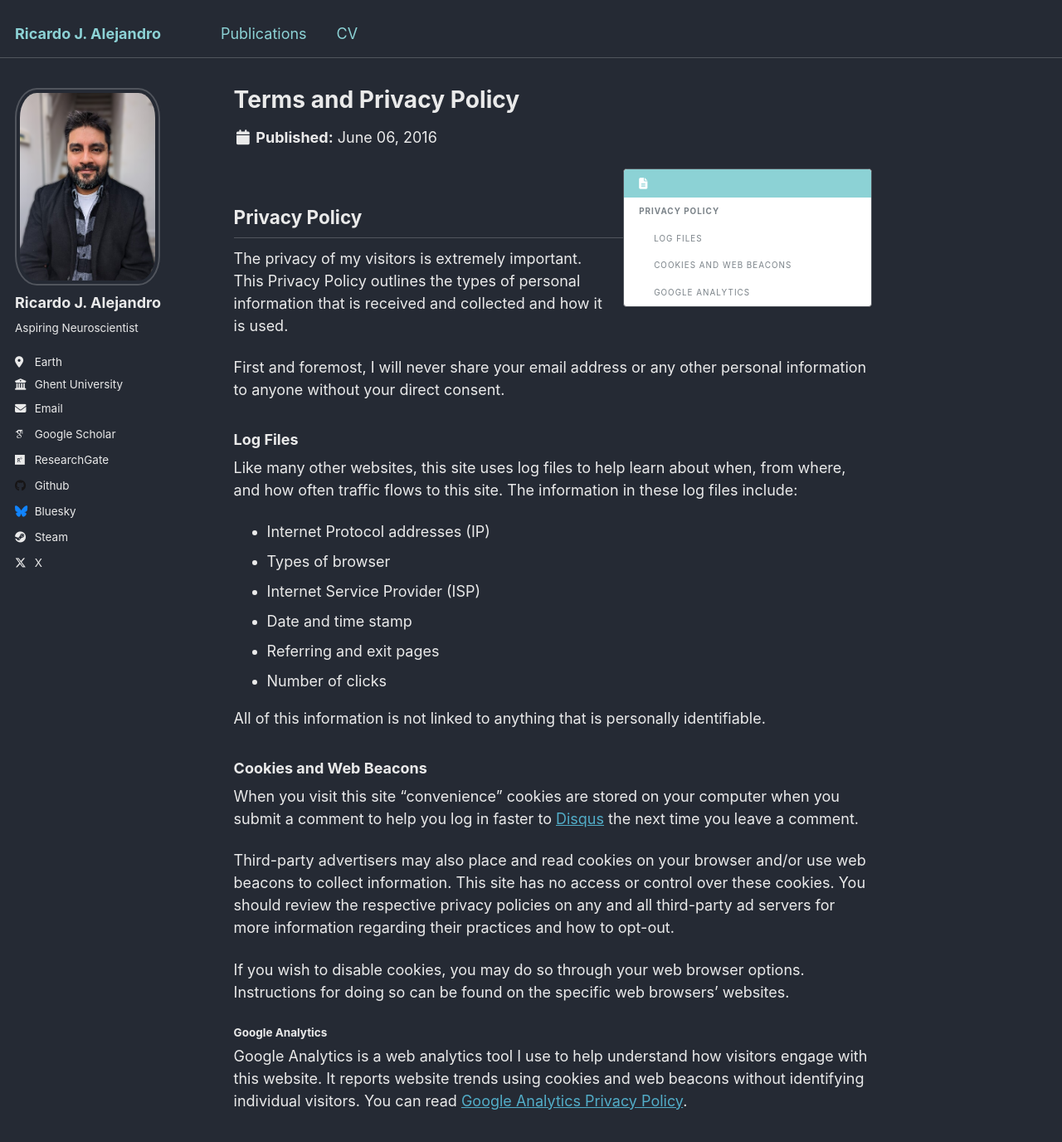
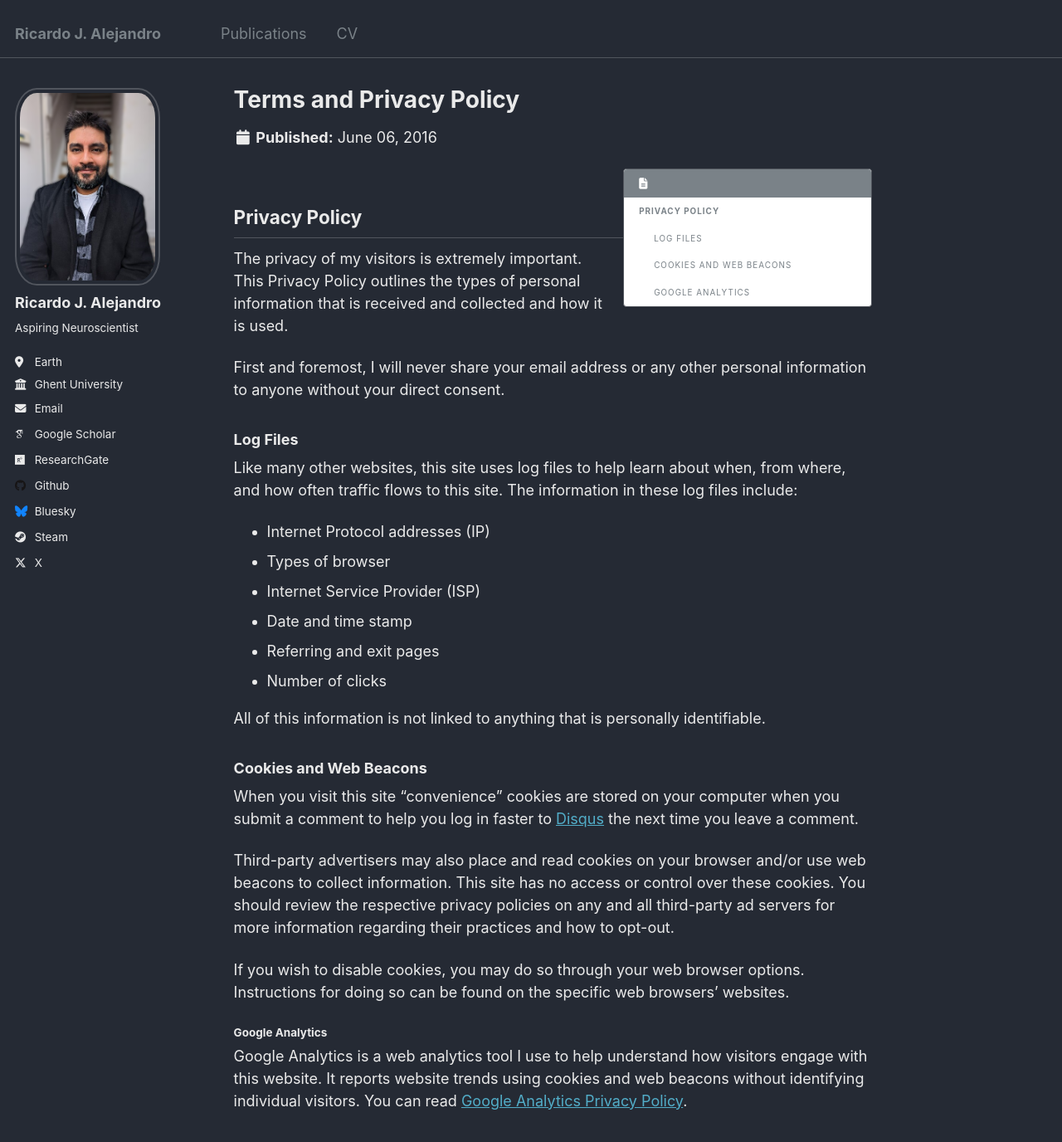
Before and after one commit to rjalejandro/rjalejandro.github.io, a Jekyll site: the page built from _pages/terms.md, in a window 1280 px wide and 1400 px high. Shown: the top 1376 px of the window at 83% size. Built offline with Jekyll 4.4.1, drawn with Linux system fonts in a browser that asks for light colours; some web fonts are replaced.

Commit message:
masthead edits

```diff
--- a/_sass/_sidebar.scss
+++ b/_sass/_sidebar.scss
@@ -190,7 +190,8 @@
   list-style-type: none;
   border: 1px solid $border-color;
   border-radius: $border-radius;
-  background: #fff;
+  //background: #fff;
+  background: $background-color;
   z-index: -1;
   box-shadow: 0 0 10px rgba(#000, 0.25);
   cursor: default;
--- a/_sass/_variables.scss
+++ b/_sass/_variables.scss
@@ -68,7 +68,7 @@ $code-background-color-dark : mix(#000, $background-color, 20%); //$light-gray;
 $text-color                 : #eaeaea; //$dark-gray;
 $border-color               : mix(#fff, $background-color, 20%); //$lighter-gray;
 
-$primary-color              : #8cd2d5; //#7a8288;
+$primary-color              : #7a8288;
 $success-color              : #62c462;
 $warning-color              : #f89406;
 $danger-color               : #ee5f5b;
```
